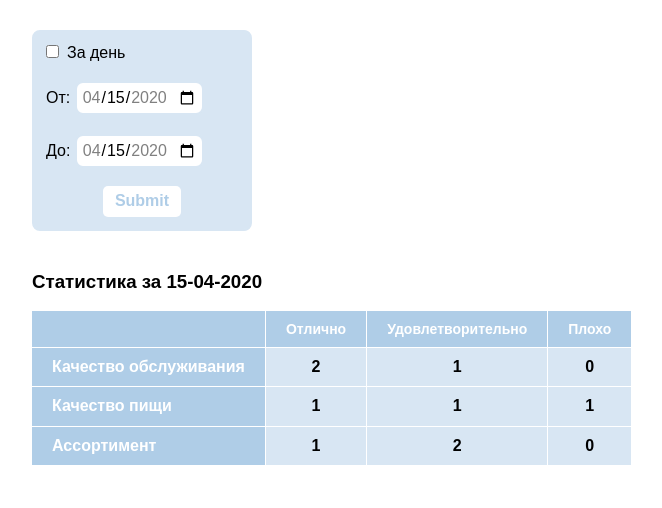
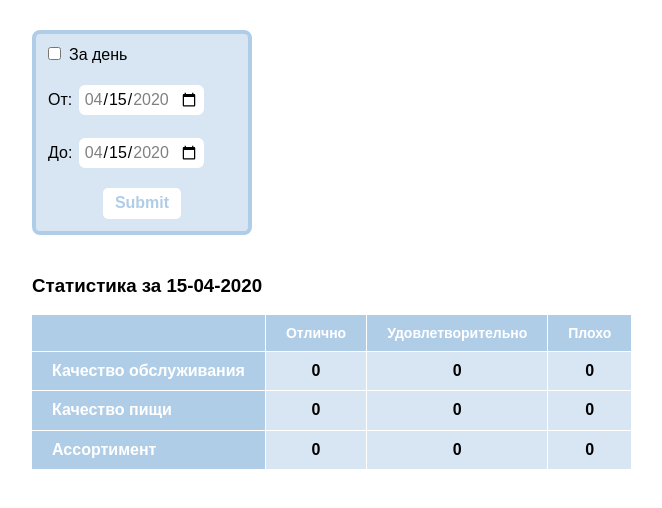
Before and after one commit to Yoshikomaru195/feedback-counter_v2, a PHP site: page /stats.php in a window 1280 px wide. Shown: the top 508 px of the page, without its empty margins (8-670 px from the left). Run offline with PHP 8.4, Linux system fonts and the light colour scheme; data that the repository does not hold is empty.

Commit message:
Правки статистики

```diff
--- a/css/style.css
+++ b/css/style.css
@@ -155,7 +155,7 @@ body {
   margin-bottom: 40px;
   padding: 12px;
   max-width: 220px;
-  border: 2px solid #D8E6F3;
+  border: 4px solid #AFCDE7;
   border-radius: 8px;
   background-color: #D8E6F3;
 }
--- a/data/14-4-2020.json
+++ /dev/null
@@ -1 +0,0 @@
-{"servicequality":{"good":8,"normal":6,"bad":3},"foodquality":{"good":6,"normal":9,"bad":2},"assortment":{"good":6,"normal":6,"bad":5}}
--- a/data/15-4-2020.json
+++ /dev/null
@@ -1 +0,0 @@
-{"servicequality":{"good":2,"normal":1,"bad":0},"foodquality":{"good":1,"normal":1,"bad":1},"assortment":{"good":1,"normal":2,"bad":0}}
--- a/sass/style.sass
+++ b/sass/style.sass
@@ -104,7 +104,7 @@ body
   margin-bottom: 40px
   padding: 12px
   max-width: 220px
-  border: 2px solid #D8E6F3
+  border: 4px solid #AFCDE7
   border-radius: 8px
   background-color: #D8E6F3
 
```
